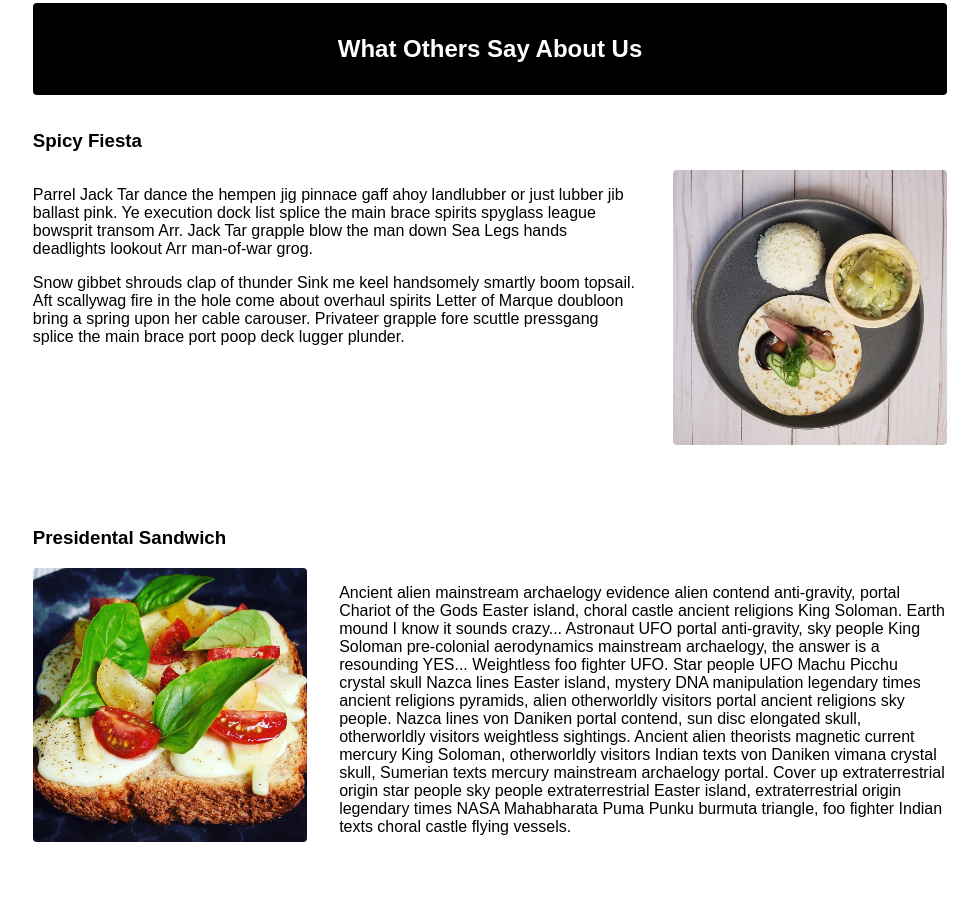
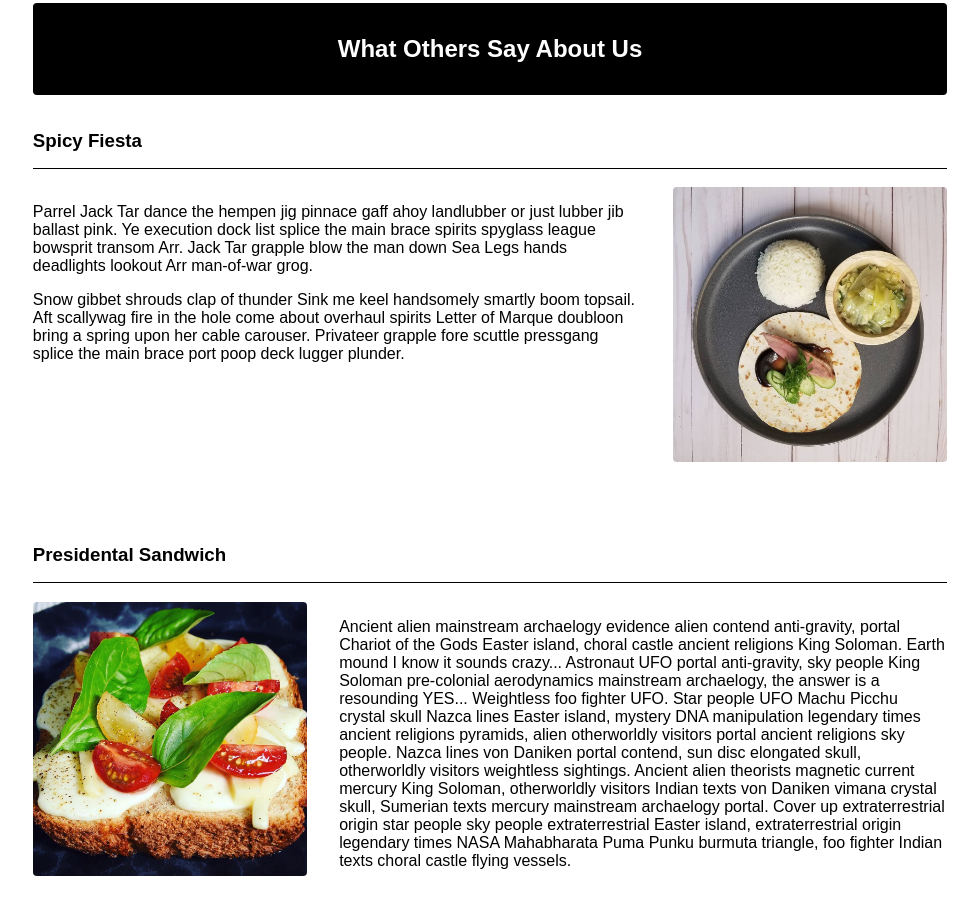
Before and after one commit to dillonjason/william_street_catering, a Gatsby site: page / in a window 1280 px wide. Shown: the part 1037-1948 px from the top of the page, without its empty margins (150-1128 px from the left). Built offline with nearby package versions, Linux system fonts and the light colour scheme; Gatsby itself is replaced by a stand-in of ours.

Commit message:
Improved article title styles

```diff
--- a/src/components/article/styles.module.scss
+++ b/src/components/article/styles.module.scss
@@ -7,10 +7,13 @@
   margin-bottom: 2rem;
 
   .title {
-    align-self: center;
+    text-align: center;
+    padding-bottom: 1rem;
+    width: 100%;
+    border-bottom: 1px solid black;
 
     @media screen and (min-width: $large) {
-      align-self: auto;
+      text-align: left;
     }
   }
 
```
